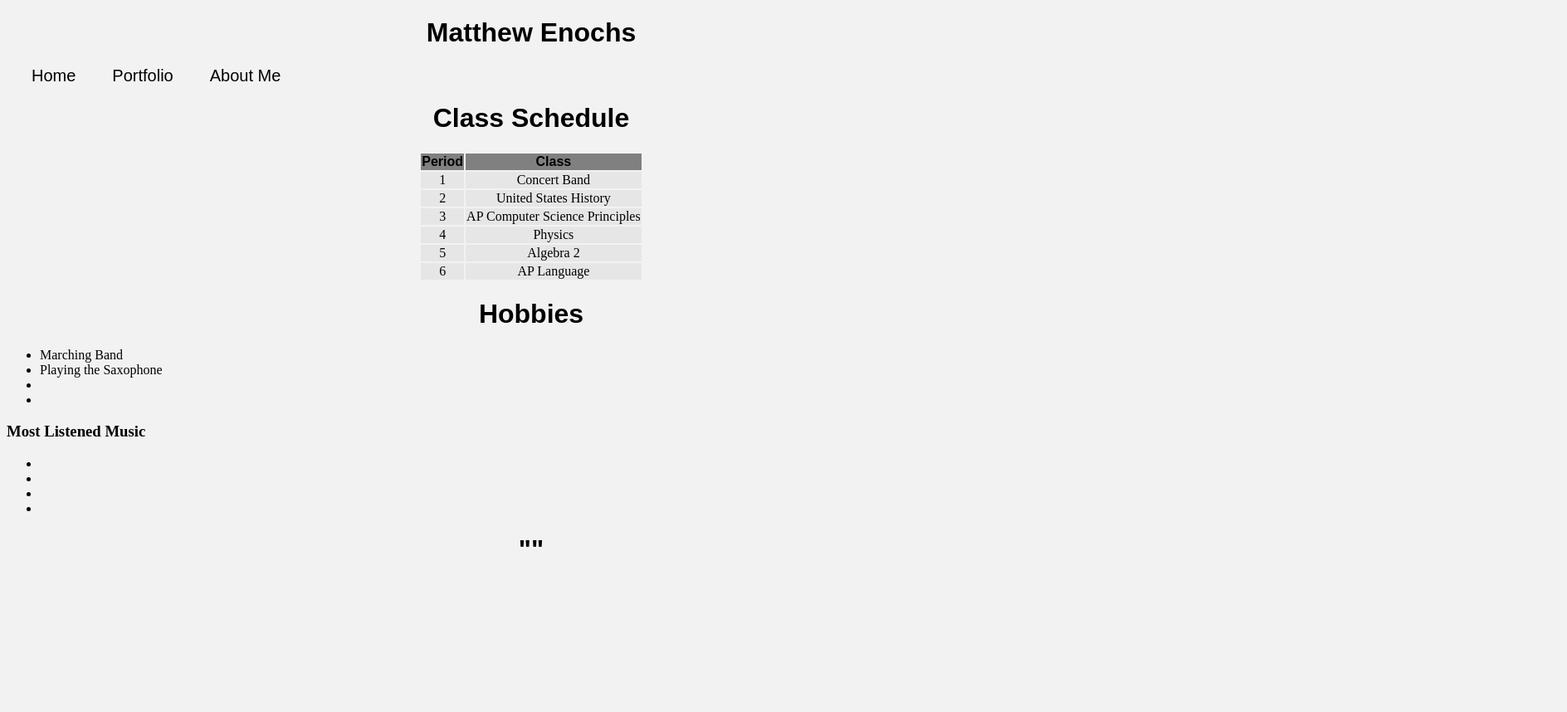
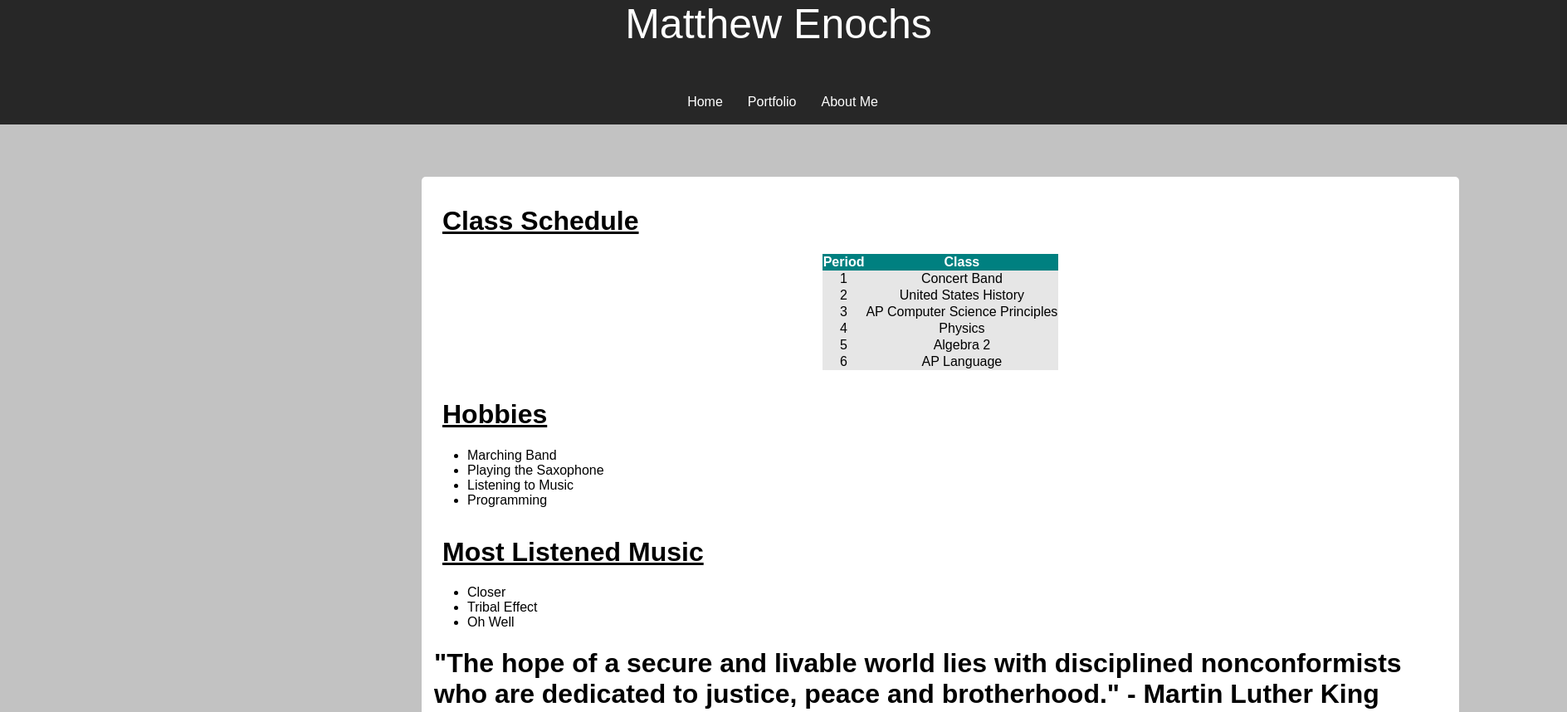
Before and after one commit to 18menochs/18menochs.github.io, a plain HTML site: page my_website/about.html in a window 1280 px wide. Shown: the top 858 px of the page at 83% size, 1888 px wide, since content can reach past the window. Before the commit the page ends 800 px from the top, so only its background shows below. Drawn offline with Linux system fonts and the light colour scheme.

Commit message:
Submission

```diff
--- a/my_website/about.css
+++ b/my_website/about.css
@@ -1,21 +1,19 @@
 body {
-    background-color: #f2f2f2;
+    background-color: #c2c2c2;
 }
 a {
     font-family: sans-serif;
     text-decoration: none;
-    font-size: 20px;
-    margin-left: 20px;
-    padding: 10px;
     color: black;
-}
-h1 {
-    font-family: Arial, Helvetica, sans-serif;
-    font-weight: bold;
     text-align: center;
 }
 table {
-    margin:auto;
+    /*float: left; */
+    /*margin-left: 75px;*/
+    margin: auto;
+    font-family: sans-serif;
+    border-collapse: collapse;
+    cellspacing: 0px;
 }
 tr {
     text-align: center;
@@ -23,19 +21,63 @@ tr {
 }
 th {
     text-align: center;
-    background-color: #808080;
-    font-family: Arial, Helvetica, sans-serif;
+    background-color: teal;
+    color: white;
 }
-div .header {
-    background-color: red;
-    width: 500px;
-    height: 100px;
-    border: 20px, solid, black;
+.header {
+    margin: auto;
+    margin-top: -25px;
+    margin-left: -20px;
+    width:1900px;
+    height: 150px;
+    background-color: #272727;
 }
 #heading {
     text-align: center;
+    margin: auto;
+    margin-top: 25px;
+    color: white;
+    /*font-weight: bold*/
+    font-family: sans-serif;
+    font-size: 50px;
 }
-.links:hover {
+.ul {
+    float: right;
+    margin-right: 815px;
+    display: inline-block;
+    list-style-type: none;
+}
+.li {
+    float: right;
+    margin-top: 25px;
+}
+.li:hover {
+    background-color: red;
     color: white;
-    background-color: red;
 }
+.links {
+    color: white;
+    display: block;
+    padding: 15px;
+}
+.body {
+    width: 1250px;
+    height: 2000px;
+    background-color: white;
+    border-radius: 5px;
+    margin-left: 500px;
+    margin-top: 50px;
+    float: left;
+}
+.title {
+    font-family: Arial;
+    font-weight: bold;
+    text-align: left;
+    margin-left: 25px;
+    margin-top: 35px;
+    text-decoration: underline;
+}
+.hobbies {
+     font-family: sans-serif;
+     margin-left: 15px;
+}
--- a/my_website/about.html
+++ b/my_website/about.html
@@ -7,14 +7,16 @@
     </head>
 <body>
 <div class="header">
-    <h1 id="heading">Matthew Enochs</h1>
-    <a href="index.html" class="links">Home</a>
-    <a href="portfolio.html" class="links">Portfolio</a>
-    <a href="about.html" class="links">About Me</a>
+    <p id="heading">Matthew Enochs</h1>
+    <ul class="ul">
+        <li class="li"><a href="about.html" class="links">About Me</a></li>
+        <li class="li"><a href="portfolio.html"class="links">Portfolio</a></li>
+        <li class="li"><a href="index.html"class="links">Home</a></li>
+    </ul>
 </div>
 
  <div class="body">
-    <h1>Class Schedule</h1>
+    <h1 class="title">Class Schedule</h1>
     <table>
         <tr>
             <th>Period</th>
@@ -48,19 +50,18 @@
     <p></p>
     <h1 class="title">Hobbies</h1>
         <ul>
-            <li>Marching Band</li>
-            <li>Playing the Saxophone</li>
-            <li></li>
-            <li></li>
+            <li class = "hobbies">Marching Band</li>
+            <li class = "hobbies">Playing the Saxophone</li>
+            <li class = "hobbies">Listening to Music</li>
+            <li class = "hobbies">Programming</li>
         </ul>
-    <h3>Most Listened Music</h3>
+    <h1 class="title">Most Listened Music</h3>
         <ul>
-            <li></li>
-            <li></li>
-            <li></li>
-            <li></li>
+            <li class = "hobbies">Closer</li>
+            <li class = "hobbies">Tribal Effect</li>
+            <li class = "hobbies">Oh Well</li>
         </ul>
-    <h1>""</h1>
+    <h1 class = "hobbies">"The hope of a secure and livable world lies with disciplined nonconformists who are dedicated to justice, peace and brotherhood." - Martin Luther King</h1>
 </div>
 </body>
 </html>
```
